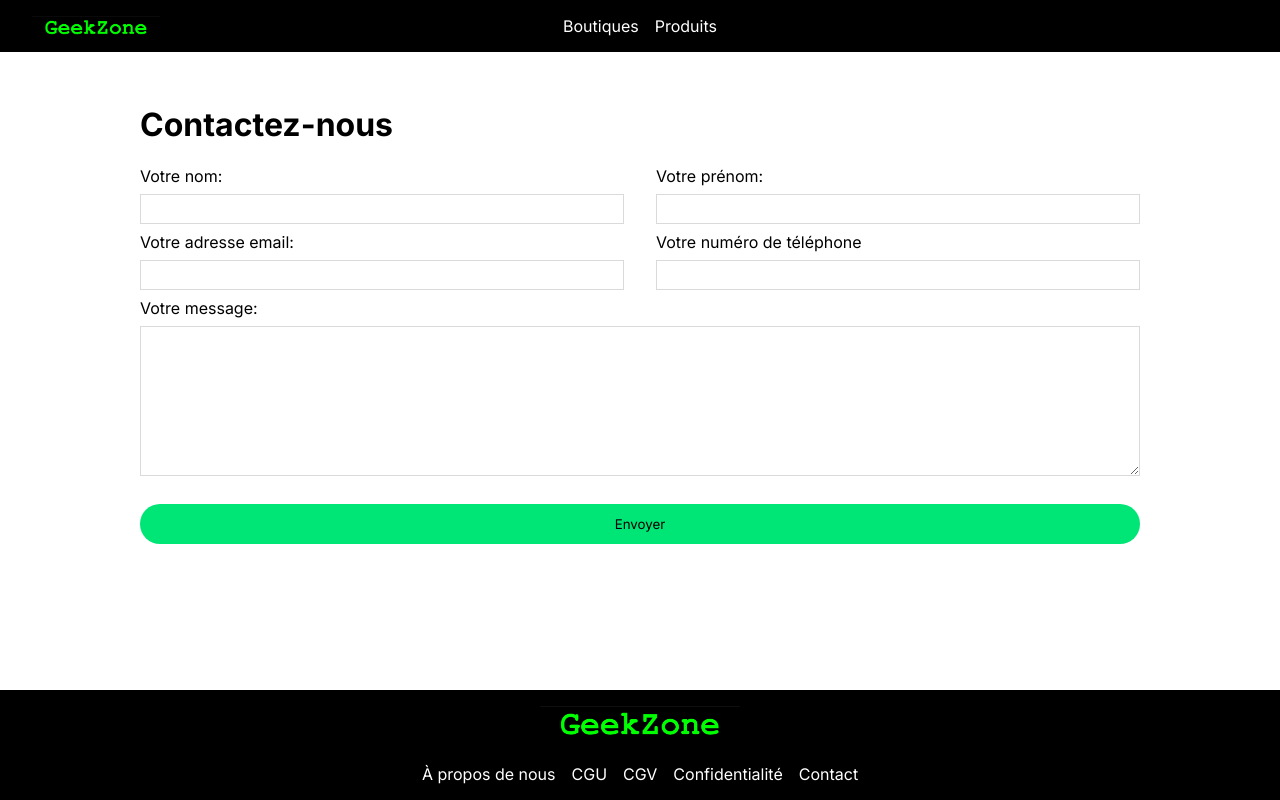
After one commit to tamdaz/Projets-AP, a PHP site: page /contact.php in a window 1280 px wide. The commit adds this page. Run offline with PHP 8.4, Linux system fonts and the light colour scheme.

Commit message:
Ajout de pages et amélioration style

```diff
--- a/AP 1/assets/css/index.css
+++ b/AP 1/assets/css/index.css
@@ -15,6 +15,10 @@
 
 :root, input, button, select, option {
     font-family: 'Inter', sans-serif;
+}
+
+input, textarea {
+    box-sizing: border-box;
 }
 
 body {
--- a/AP 1/composants/footer.php
+++ b/AP 1/composants/footer.php
@@ -1,10 +1,10 @@
 <footer class="geekzone-footer">
     <img class="geekzone-logo" src="/assets/img/GeekZone-logo.png" alt="geekzone_logo" />
     <nav>
-        <a href="/about-us.php">À propos de nous</a>
+        <a href="/a-propos-de-nous.php">À propos de nous</a>
         <a href="/cgu.php">CGU</a>
         <a href="/cgv.php">CGV</a>
-        <a href="/privacy.php">Confidentialité</a>
+        <a href="/confidentialite.php">Confidentialité</a>
         <a href="/contact.php">Contact</a>
     </nav>
 </footer>
--- /dev/null
+++ b/AP 1/contact.php
@@ -0,0 +1,86 @@
+<!DOCTYPE html>
+<html lang="fr">
+    <head>
+        <meta charset="UTF-8" />
+        <meta name="viewport" content="width=device-width, initial-scale=1.0" />
+
+        <link rel="stylesheet" href="/assets/css/index.css" />
+
+        <title>Bienvenue sur GeekZone</title>
+    </head>
+    <body>
+        <div class="page">
+            <?php include "./composants/header.php" ?>
+
+            <div class="geekzone-container">
+                <?php if ($_SERVER['REQUEST_METHOD'] === "POST"): ?>
+                    <h2>Votre message a bien été envoyé, nous vous répondrons dans les plus brefs délais</h2>
+                <?php endif; ?>
+                <h1>Contactez-nous</h1>
+                <form action="" method="post">
+                    <div class="geekzone-grid-2" style="gap: 2em;">
+                        <label>
+                            <span style="display: block; margin-bottom: 8px">
+                                Votre nom:
+                            </span>
+                            <input
+                                class="geekzone-input"
+                                style="width: 100%"
+                                type="text" min="3" max="255"
+                                name="first_name"
+                                required />
+                        </label>
+                        <label>
+                            <span style="display: block; margin-bottom: 8px">
+                                Votre prénom:
+                            </span>
+                            <input
+                                class="geekzone-input"
+                                style="width: 100%"
+                                name="last_name"
+                                type="text" min="3" max="255"
+                                required />
+                        </label>
+                    </div>
+                    <div class="geekzone-grid-2" style="gap: 2em">
+                        <label>
+                            <span style="display: block; margin-bottom: 8px">
+                                Votre adresse email:
+                            </span>
+                            <input
+                                class="geekzone-input"
+                                style="width: 100%"
+                                name="email"
+                                type="text" min="3" max="255"
+                                required />
+                        </label>
+                        <label>
+                            <span style="display: block; margin-bottom: 8px">
+                                Votre numéro de téléphone
+                            </span>
+                            <input
+                                class="geekzone-input"
+                                style="width: 100%"
+                                name="phone_number"
+                                type="text" min="3" max="255"
+                                required />
+                        </label>
+                    </div>
+                    <label>
+                        <span style="display: block; margin-bottom: 8px">
+                            Votre message:
+                        </span>
+                        <textarea
+                            class="geekzone-input"
+                            name="message"
+                            style="width: 100%; resize: vertical; min-height: 150px; max-height: 350px;"
+                            type="text" min="3" max="255"
+                            required></textarea>
+                    </label>
+                    <input class="geekzone-button" style="width: 100%; padding: 12px 16px; margin-top: 24px" type="submit" value="Envoyer" />
+                </form>
+            </div>
+            <?php include "./composants/footer.php" ?>
+        </div>
+    </body>
+</html>
```
Also changed, not shown: AP 1/a-propos-de-nous.php (added, +26 -0 lines), AP 1/cgu.php (added, +35 -0 lines), AP 1/cgv.php (added, +35 -0 lines), AP 1/confidentialite.php (added, +35 -0 lines).
